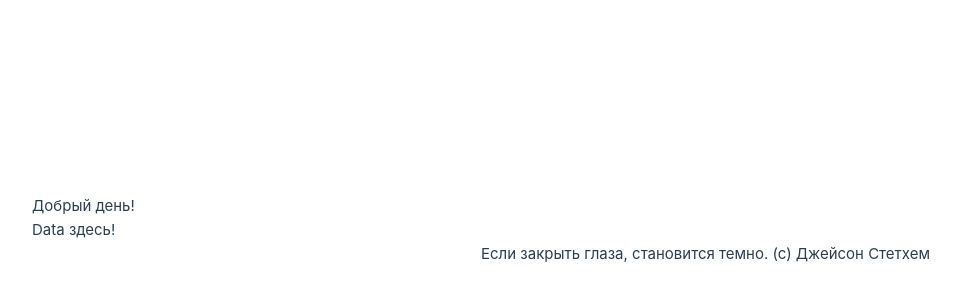
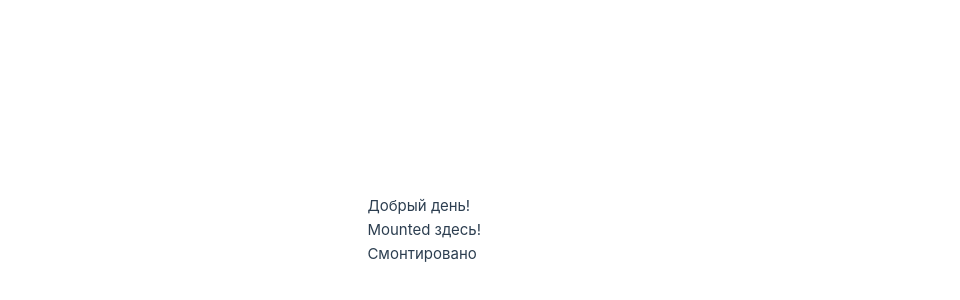
Before and after one commit to Eternal-insomnia/Dynamic-components, a Vue app: page / in a window 1280 px wide. Shown: the part 170-470 px from the top of the page, without its empty margins (159-1119 px from the left). Built offline with nearby package versions, Linux system fonts and the light colour scheme.

Commit message:
Added the "Mounted" component
Simple component that uses the "mounted" state

```diff
--- a/src/App.vue
+++ b/src/App.vue
@@ -2,6 +2,7 @@
 import Computed from "./components/Computed.vue"
 import Created from "./components/Created.vue"
 import Data from "./components/Data.vue"
+import Mounted from "./components/Mounted.vue"
 import Vfor from "./components/V-for.vue"
 import Vif from "./components/V-if.vue"
 import Vshow from "./components/V-show.vue"
@@ -11,6 +12,7 @@ export default {
     Computed,
     Created,
     Data,
+    Mounted,
     Vfor,
     Vif,
     Vshow
@@ -25,11 +27,12 @@ export default {
 
 <template>
   <p>Добрый день!</p><br>
+  <!-- <Computed/> -->
+  <!-- <Created @response="(msg) => childMsg = msg"/>
+  <p>{{ childMsg }}</p> -->
+  <!-- <Data/> -->
   <!-- <Vfor/> -->
   <!-- <Vif/> -->
   <!-- <Vshow/> -->
-  <!-- <Created @response="(msg) => childMsg = msg"/>
-  <p>{{ childMsg }}</p> -->
-  <!-- <Computed/> -->
-  <Data/>
+  <Mounted/>
 </template>
--- /dev/null
+++ b/src/components/Mounted.vue
@@ -0,0 +1,12 @@
+<script>
+export default {
+  mounted() {
+    this.$refs.pElementRef.textContent = "Смонтировано"
+  }
+}
+</script>
+
+<template>
+  <p>Mounted здесь!</p><br>
+  <p ref="pElementRef">Не смонтировано</p>
+</template>
```
